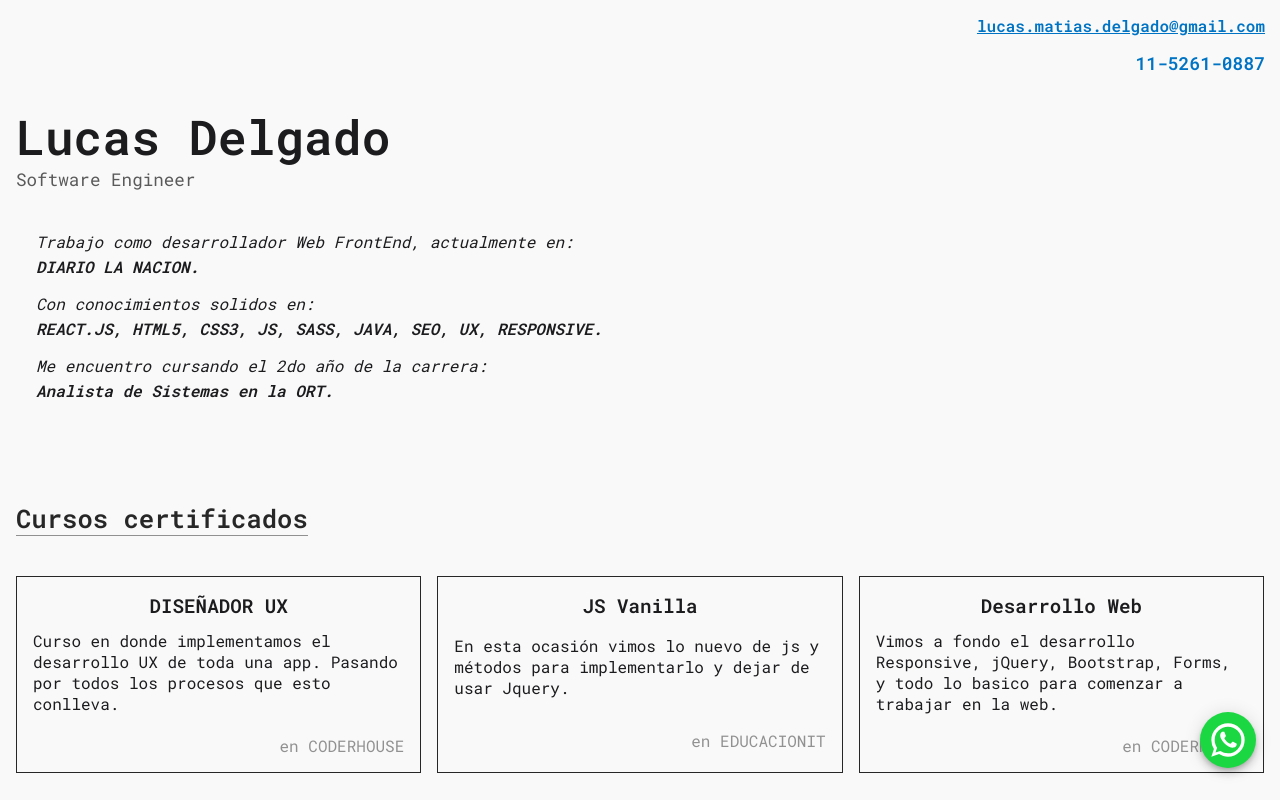
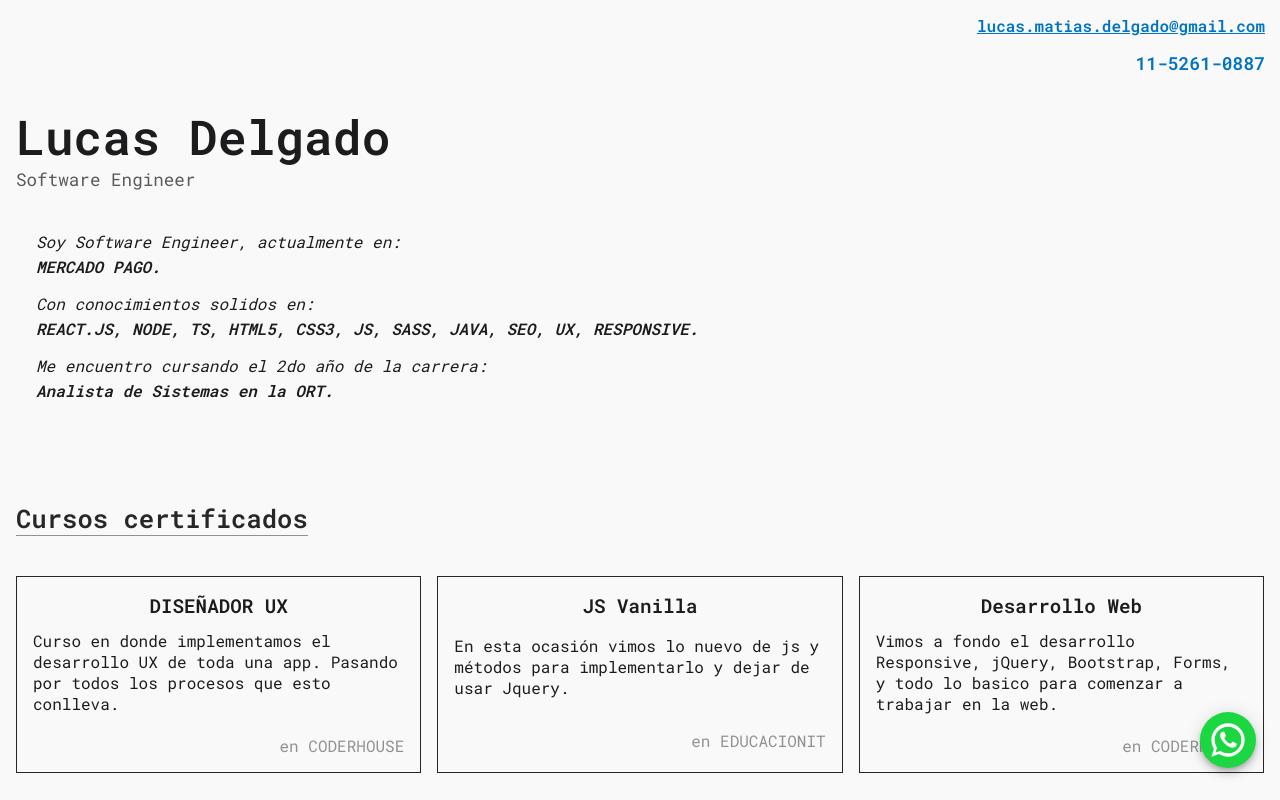
Before and after one commit to LucasDelgado/lucas2021, a Next.js app: page / in a window 1280 px wide. Shown: the top 800 px of the page. Built offline with nearby package versions, Linux system fonts and the light colour scheme.

Commit message:
Update index.js

```diff
--- a/pages/index.js
+++ b/pages/index.js
@@ -13,12 +13,12 @@ const Home = (props) => {
           <span>{siteConfig.rol}</span>
         </h1>
         <article className="home__descripPrincipal">
-          <p>Trabajo como desarrollador Web FrontEnd, actualmente en:
-            <strong> DIARIO LA NACION.</strong>
+          <p>Soy Software Engineer, actualmente en:
+            <strong> MERCADO PAGO.</strong>
           </p>
           <p>
             Con conocimientos solidos en:
-            <strong>REACT.JS, HTML5, CSS3, JS, SASS, JAVA, SEO, UX, RESPONSIVE.</strong>
+            <strong>REACT.JS, NODE, TS, HTML5, CSS3, JS, SASS, JAVA, SEO, UX, RESPONSIVE.</strong>
           </p>
           <p>
             Me encuentro cursando el 2do año de la carrera:
```
